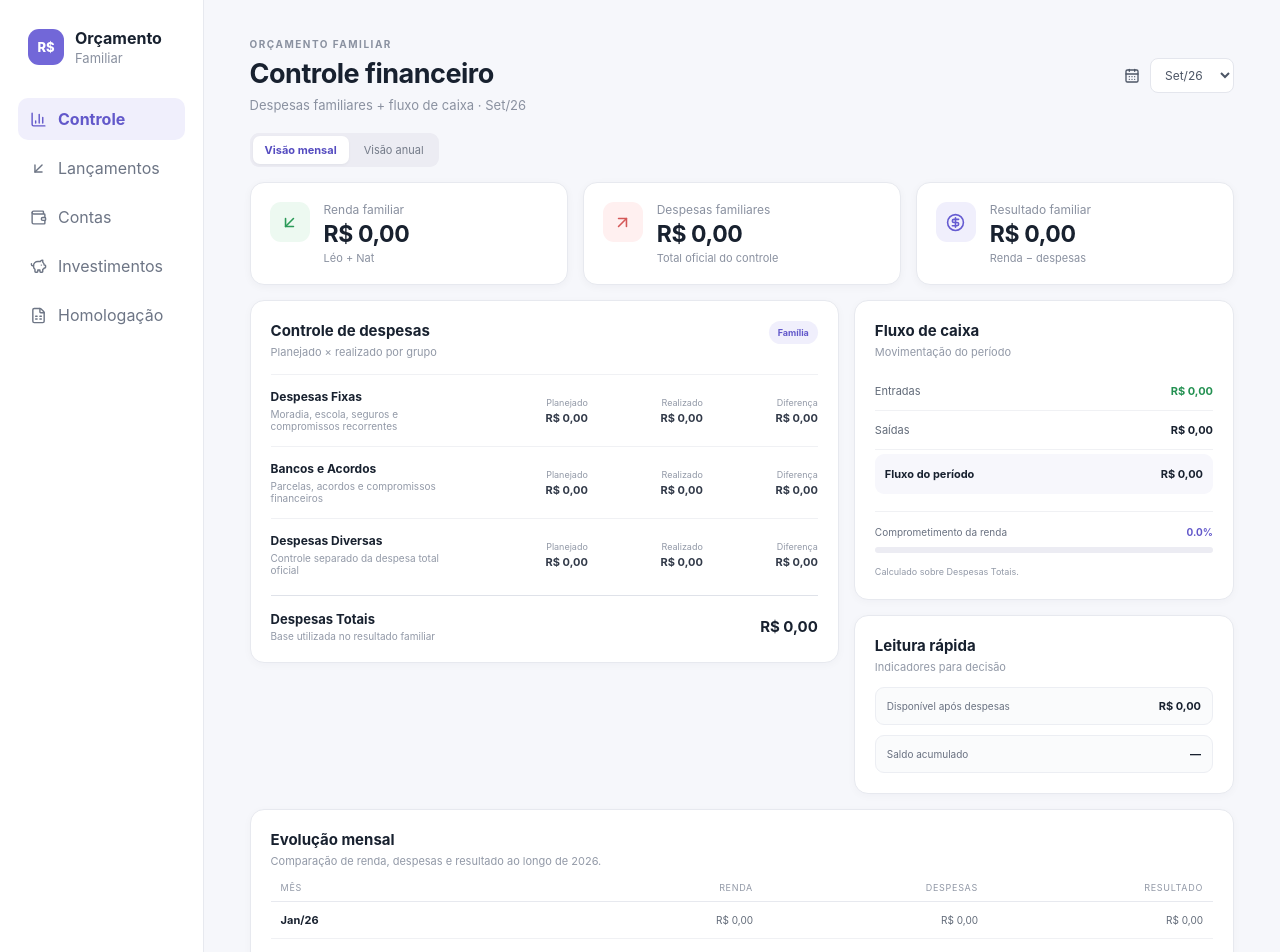
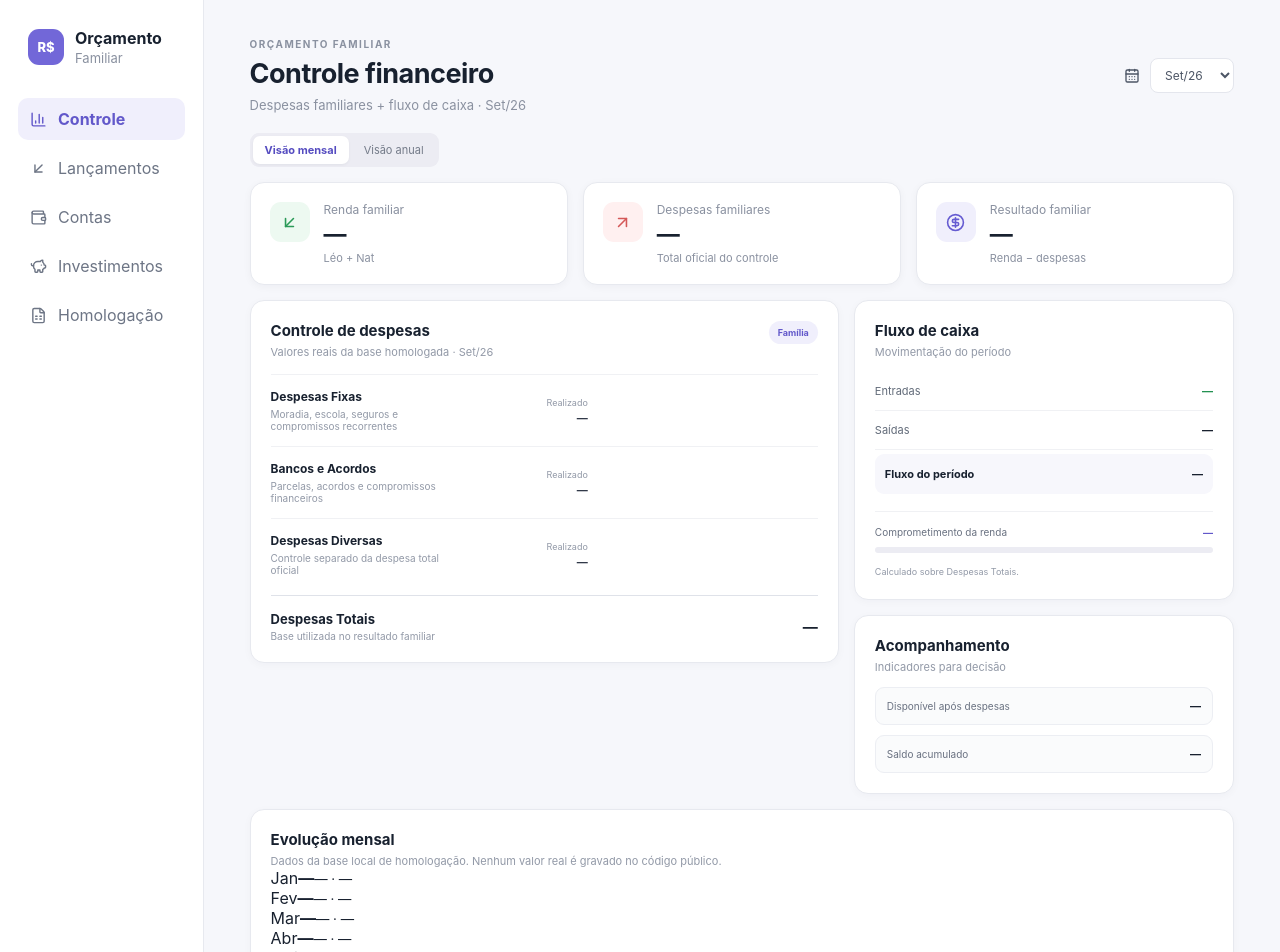
Before and after one commit to cardoso4009-byte/Or-amento-Familiar, a Next.js app: page /controle in a window 1280 px wide. Shown: the top 952 px of the page. Built offline with nearby package versions, Linux system fonts and the light colour scheme.

Commit message:
Integrar base real local ao controle financeiro

```diff
--- a/app/controle/page.tsx
+++ b/app/controle/page.tsx
@@ -1,11 +1,12 @@
 'use client'
 
 import Link from 'next/link'
-import { useState } from 'react'
+import { useEffect, useMemo, useState } from 'react'
 import { ArrowDownLeft, ArrowUpRight, BarChart3, CalendarDays, CircleDollarSign, FileSpreadsheet, PiggyBank, Wallet } from 'lucide-react'
 import { MESES_2026 } from '../../lib/modelo-orcamento'
 
-const moeda = (v: number) => v.toLocaleString('pt-BR', { style: 'currency', currency: 'BRL' })
+const meses = ['Jan/26','Fev/26','Mar/26','Abr/26','Mai/26','Jun/26','Jul/26','Ago/26','Set/26','Out/26','Nov/26','Dez/26']
+const moeda = (v: number) => v === 0 ? '—' : v.toLocaleString('pt-BR', { style: 'currency', currency: 'BRL', maximumFractionDigits: 0 })
 const nav = [
   { href: '/controle', label: 'Controle', icon: BarChart3 },
   { href: '/lancamentos', label: 'Lançamentos', icon: ArrowDownLeft },
@@ -13,67 +14,41 @@ const nav = [
   { href: '/investimentos', label: 'Investimentos', icon: PiggyBank },
   { href: '/homologacao', label: 'Homologação', icon: FileSpreadsheet },
 ]
-
 const despesas = [
   { nome: 'Despesas Fixas', detalhe: 'Moradia, escola, seguros e compromissos recorrentes' },
   { nome: 'Bancos e Acordos', detalhe: 'Parcelas, acordos e compromissos financeiros' },
   { nome: 'Despesas Diversas', detalhe: 'Controle separado da despesa total oficial' },
 ]
+type Dados = Record<string, number[]>
 
 export default function ControlePage() {
   const [mes, setMes] = useState<(typeof MESES_2026)[number]>('Set/26')
   const [modo, setModo] = useState<'mensal' | 'anual'>('mensal')
+  const [dados, setDados] = useState<Dados>({})
 
-  // Nesta fase a tela trabalha somente com a estrutura. Os valores reais entram na homologação.
-  const renda = 0
-  const despesasTotais = 0
-  const resultado = renda - despesasTotais
-  const comprometimento = renda > 0 ? (despesasTotais / renda) * 100 : 0
+  useEffect(() => {
+    try { setDados(JSON.parse(localStorage.getItem('orcamento-familiar-homologacao-2026') || '{}')) } catch { setDados({}) }
+  }, [])
+
+  const indice = Math.max(0, meses.indexOf(mes))
+  const valor = (linha: string, i = indice) => Number(dados[linha]?.[i] || 0)
+  const renda = valor('Renda Familiar')
+  const despesasTotais = valor('Despesas Totais')
+  const resultado = valor('Fluxo de Caixa do Período')
+  const comprometimento = renda ? (despesasTotais / renda) * 100 : 0
+  const acumulado = useMemo(() => meses.slice(0, indice + 1).reduce((s, _, i) => s + valor('Fluxo de Caixa do Período', i), 0), [dados, indice])
 
   return <div className="app">
-    <aside className="sidebar">
-      <div className="brand"><div className="brandMark">R$</div><div><strong>Orçamento</strong><span>Familiar</span></div></div>
-      <nav>{nav.map(n => { const Icon = n.icon; return <Link key={n.href} href={n.href} className={n.href === '/controle' ? 'active' : ''}><Icon size={17}/>{n.label}</Link> })}</nav>
-      <div className="sideBottom"><small>CONTROLE FAMILIAR</small><p>Acompanhe despesas, fluxo de caixa e resultado da família.</p></div>
-    </aside>
-
+    <aside className="sidebar"><div className="brand"><div className="brandMark">R$</div><div><strong>Orçamento</strong><span>Familiar</span></div></div><nav>{nav.map(n => { const Icon=n.icon; return <Link key={n.href} href={n.href} className={n.href==='/controle'?'active':''}><Icon size={17}/>{n.label}</Link> })}</nav><div className="sideBottom"><small>CONTROLE FAMILIAR</small><p>Acompanhe despesas, fluxo de caixa e resultado da família.</p></div></aside>
     <main className="content">
-      <header className="top">
-        <div><p className="eyebrow">ORÇAMENTO FAMILIAR</p><h1>Controle financeiro</h1><p className="muted">Despesas familiares + fluxo de caixa · {mes}</p></div>
-        <div className="topActions"><div className="month controlMonth"><CalendarDays size={16}/><select value={mes} onChange={e => setMes(e.target.value as typeof mes)} aria-label="Mês de referência">{MESES_2026.map(m => <option key={m}>{m}</option>)}</select></div></div>
-      </header>
-
-      <div className="viewSwitch"><button className={modo === 'mensal' ? 'active' : ''} onClick={() => setModo('mensal')}>Visão mensal</button><button className={modo === 'anual' ? 'active' : ''} onClick={() => setModo('anual')}>Visão anual</button></div>
-
-      <section className="cards controlCards">
-        <article><div className="cardIcon income"><ArrowDownLeft size={19}/></div><div><span>Renda familiar</span><strong>{moeda(renda)}</strong><small>Léo + Nat</small></div></article>
-        <article><div className="cardIcon expense"><ArrowUpRight size={19}/></div><div><span>Despesas familiares</span><strong>{moeda(despesasTotais)}</strong><small>Total oficial do controle</small></div></article>
-        <article><div className="cardIcon balance"><CircleDollarSign size={19}/></div><div><span>Resultado familiar</span><strong>{moeda(resultado)}</strong><small>Renda − despesas</small></div></article>
-      </section>
-
-      <section className="grid controlGrid">
-        <article className="panel">
-          <div className="panelHead"><div><h2>Controle de despesas</h2><p>Planejado × realizado por grupo</p></div><span className="statusPill">Família</span></div>
-          <div className="expenseGroups">{despesas.map(d => <div className="expenseGroup" key={d.nome}><div><strong>{d.nome}</strong><span>{d.detalhe}</span></div><div className="expenseNumbers"><div><small>Planejado</small><b>{moeda(0)}</b></div><div><small>Realizado</small><b>{moeda(0)}</b></div><div><small>Diferença</small><b>{moeda(0)}</b></div></div></div>)}</div>
-          <div className="expenseTotal"><div><strong>Despesas Totais</strong><span>Base utilizada no resultado familiar</span></div><b>{moeda(despesasTotais)}</b></div>
-        </article>
-
-        <aside className="controlAside">
-          <article className="panel">
-            <div className="panelHead"><div><h2>Fluxo de caixa</h2><p>Movimentação do período</p></div></div>
-            <div className="cashRows"><div><span>Entradas</span><b className="positive">{moeda(renda)}</b></div><div><span>Saídas</span><b>{moeda(despesasTotais)}</b></div><div className="cashResult"><span>Fluxo do período</span><b>{moeda(resultado)}</b></div></div>
-            <div className="commitment"><div><span>Comprometimento da renda</span><b>{comprometimento.toFixed(1)}%</b></div><div className="progress"><i style={{ width: `${Math.min(comprometimento, 100)}%` }}/></div><small>Calculado sobre Despesas Totais.</small></div>
-          </article>
-          <article className="panel"><div className="panelHead"><div><h2>Leitura rápida</h2><p>Indicadores para decisão</p></div></div><div className="miniMetrics"><div><span>Disponível após despesas</span><b>{moeda(resultado)}</b></div><div><span>Saldo acumulado</span><b>—</b></div></div></article>
-        </aside>
-      </section>
-
-      <section className="panel monthlyPanel">
-        <div className="panelHead"><div><h2>Evolução mensal</h2><p>Comparação de renda, despesas e resultado ao longo de 2026.</p></div></div>
-        <div className="monthlyTable"><div className="monthlyHead"><span>Mês</span><span>Renda</span><span>Despesas</span><span>Resultado</span></div>{MESES_2026.map(m => <div className={`monthlyRow ${m === mes ? 'selected' : ''}`} key={m}><strong>{m}</strong><span>{moeda(0)}</span><span>{moeda(0)}</span><span>{moeda(0)}</span></div>)}</div>
-      </section>
-
-      <section className="controlFooterNote"><strong>Estrutura do controle</strong><span>Esta tela é para acompanhar a situação financeira. Os lançamentos por conta serão feitos na segunda tela. A homologação dos números reais acontece depois.</span></section>
+      <header className="top"><div><p className="eyebrow">ORÇAMENTO FAMILIAR</p><h1>Controle financeiro</h1><p className="muted">Despesas familiares + fluxo de caixa · {mes}</p></div><div className="topActions"><div className="month controlMonth"><CalendarDays size={16}/><select value={mes} onChange={e=>setMes(e.target.value as typeof mes)}>{MESES_2026.map(m=><option key={m}>{m}</option>)}</select></div></div></header>
+      <div className="viewSwitch"><button className={modo==='mensal'?'active':''} onClick={()=>setModo('mensal')}>Visão mensal</button><button className={modo==='anual'?'active':''} onClick={()=>setModo('anual')}>Visão anual</button></div>
+      {modo==='mensal' ? <>
+        <section className="cards controlCards"><article><div className="cardIcon income"><ArrowDownLeft size={19}/></div><div><span>Renda familiar</span><strong>{moeda(renda)}</strong><small>Léo + Nat</small></div></article><article><div className="cardIcon expense"><ArrowUpRight size={19}/></div><div><span>Despesas familiares</span><strong>{moeda(despesasTotais)}</strong><small>Total oficial do controle</small></div></article><article><div className="cardIcon balance"><CircleDollarSign size={19}/></div><div><span>Resultado familiar</span><strong>{moeda(resultado)}</strong><small>Renda − despesas</small></div></article></section>
+        <section className="grid controlGrid"><article className="panel"><div className="panelHead"><div><h2>Controle de despesas</h2><p>Valores reais da base homologada · {mes}</p></div><span className="statusPill">Família</span></div><div className="expenseGroups">{despesas.map(d=><div className="expenseGroup" key={d.nome}><div><strong>{d.nome}</strong><span>{d.detalhe}</span></div><div className="expenseNumbers"><div><small>Realizado</small><b>{moeda(valor(d.nome))}</b></div></div></div>)}</div><div className="expenseTotal"><div><strong>Despesas Totais</strong><span>Base utilizada no resultado familiar</span></div><b>{moeda(despesasTotais)}</b></div></article>
+          <aside className="controlAside"><article className="panel"><div className="panelHead"><div><h2>Fluxo de caixa</h2><p>Movimentação do período</p></div></div><div className="cashRows"><div><span>Entradas</span><b className="positive">{moeda(renda)}</b></div><div><span>Saídas</span><b>{moeda(despesasTotais)}</b></div><div className="cashResult"><span>Fluxo do período</span><b>{moeda(resultado)}</b></div></div><div className="commitment"><div><span>Comprometimento da renda</span><b>{renda ? `${comprometimento.toFixed(1)}%` : '—'}</b></div><div className="progress"><i style={{width:`${Math.min(comprometimento,100)}%`}}/></div><small>Calculado sobre Despesas Totais.</small></div></article><article className="panel"><div className="panelHead"><div><h2>Acompanhamento</h2><p>Indicadores para decisão</p></div></div><div className="miniMetrics"><div><span>Disponível após despesas</span><b>{moeda(resultado)}</b></div><div><span>Saldo acumulado</span><b>{moeda(acumulado)}</b></div></div></article></aside></section>
+      </> : <section className="panel monthlyPanel"><div className="panelHead"><div><h2>Visão anual 2026</h2><p>Renda, despesas e resultado por mês.</p></div></div><div className="monthlyTable"><div className="monthlyHead"><span>Mês</span><span>Renda</span><span>Despesas</span><span>Resultado</span></div>{meses.map((m,i)=><div className={`monthlyRow ${m===mes?'selected':''}`} key={m}><strong>{m}</strong><span>{moeda(valor('Renda Familiar',i))}</span><span>{moeda(valor('Despesas Totais',i))}</span><span>{moeda(valor('Fluxo de Caixa do Período',i))}</span></div>)}</div></section>}
+      <section className="panel monthlyPanel"><div className="panelHead"><div><h2>{modo==='mensal'?'Evolução mensal':'Resumo anual'}</h2><p>Dados da base local de homologação. Nenhum valor real é gravado no código público.</p></div></div>{modo==='mensal' ? <div className="monthStrip">{meses.map((m,i)=><div key={m}><span>{m.replace('/26','')}</span><b>{moeda(valor('Fluxo de Caixa do Período',i))}</b><small>{moeda(valor('Renda Familiar',i))} · {moeda(valor('Despesas Totais',i))}</small></div>)}</div> : <div className="miniMetrics"><div><span>Renda anual</span><b>{moeda(meses.reduce((s,_,i)=>s+valor('Renda Familiar',i),0))}</b></div><div><span>Despesas anuais</span><b>{moeda(meses.reduce((s,_,i)=>s+valor('Despesas Totais',i),0))}</b></div><div><span>Resultado anual</span><b>{moeda(meses.reduce((s,_,i)=>s+valor('Fluxo de Caixa do Período',i),0))}</b></div></div>}</section>
     </main>
   </div>
 }
```
